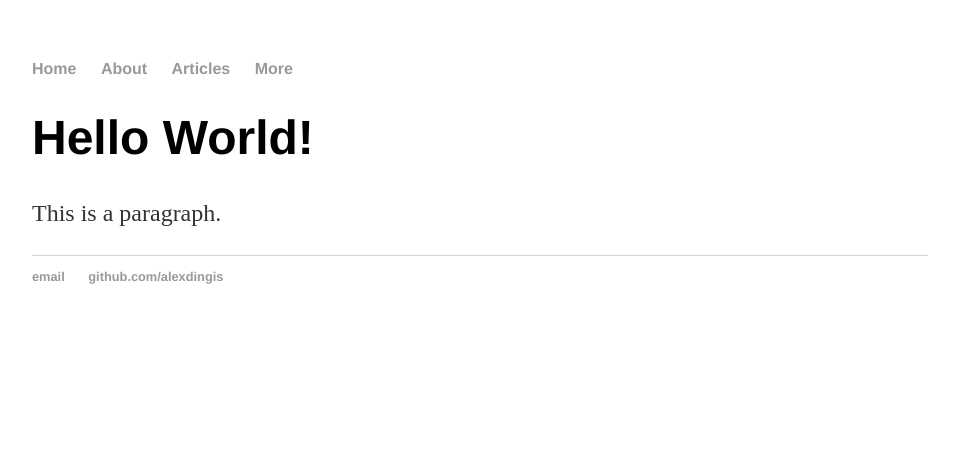
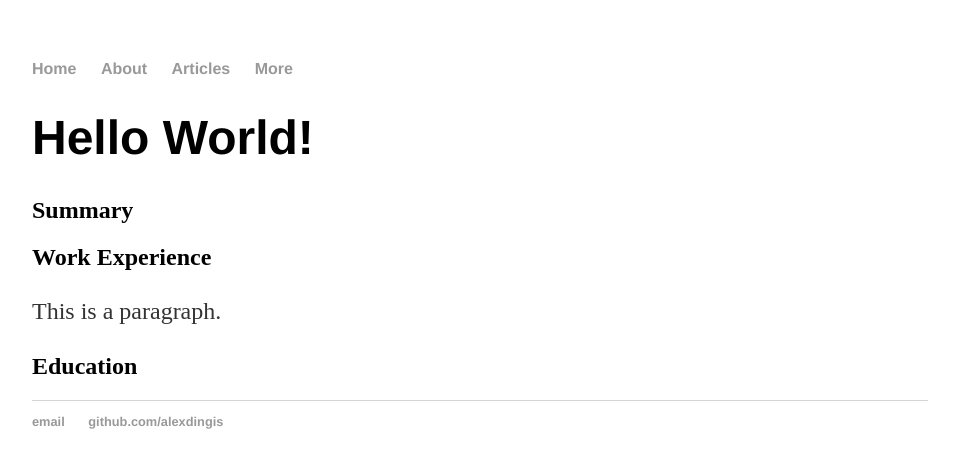
Before and after one commit to alexdingis/alexdingis.github.io, a Jekyll site: the page built from index.html, in a window 1280 px wide. Shown: the top 468 px of the page, without its empty margins (160-1119 px from the left). Built offline with Jekyll 4.4.1, drawn with Linux system fonts in a browser that asks for light colours.

Commit message:
Update to index.html
added sections

```diff
--- a/index.html
+++ b/index.html
@@ -4,5 +4,8 @@ title: Alex Din
 ---
 <div class="blurb">
 	<h1>Hello World!</h1>
+	<h2>Summary</h2>
+	<h2>Work Experience</h2>
 	<p>This is a paragraph.</p>
+	<h2>Education</h2>
 </div><!-- /.blurb -->
```
